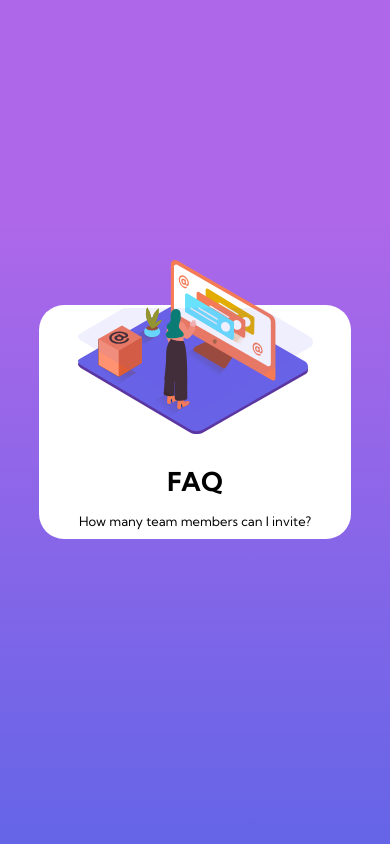
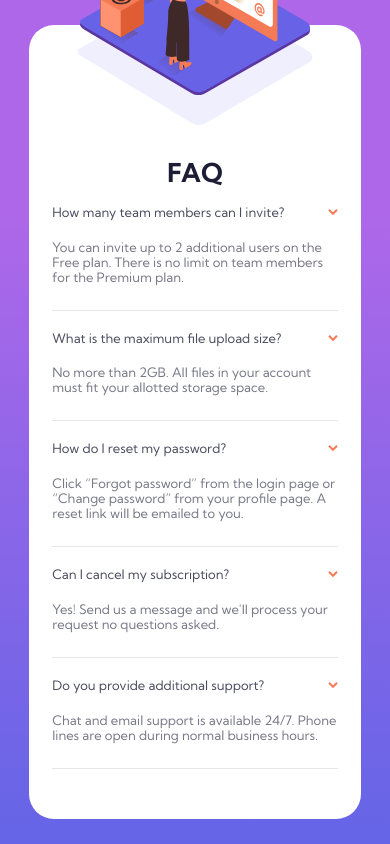
Before and after one commit to Lwmeek/FAQ-card, a plain HTML site: page index.html in a window 390 px wide. Drawn offline with Linux system fonts and the light colour scheme.

Commit message:
finishing mobile display all questions showing

```diff
--- a/css/styles.css
+++ b/css/styles.css
@@ -45,43 +45,93 @@ body {
 }
 
 .main-container {
-	width: 80%;
-	padding: 1rem;
+	width: 85%;
+	padding: 1rem 2.3rem;
 	background: white;
 	border-radius: 25px;
 	display: flex;
 	flex-direction: column;
 	justify-content: center;
 	align-items: center;
-	gap: 3rem;
 }
 
 /* Images */
 
 .woman {
 	width: 23rem;
-	position: absolute;
-	top: 26rem;
+	position: relative;
+	z-index: 1;
+	top: -11.5rem;
+	left: 50%;
+	translate: -50%;
+	margin-bottom: -10rem;
 }
 
 .img-shadow {
 	width: 23.5rem;
 	position: relative;
-	top: -0.7rem;
+	left: 50%;
+	translate: -50%;
+	top: -30rem;
+	margin-bottom: -30rem;
 }
 
 /* Content */
 
 .content {
+	display: flex;
+	flex-direction: column;
+	width: 100%;
+}
+
+h1 {
 	text-align: center;
+	margin-top: 3rem;
+	font-weight: 700;
+	color: var(--clr-vDark-desaturated-blue);
 }
+
+.question {
+	display: flex;
+	flex-direction: row;
+	justify-content: space-between;
+	align-items: center;
+	margin-bottom: 2rem;
+}
+
 h2 {
 	font-size: inherit;
 	font-weight: inherit;
+	text-align: left;
+	color: var(--clr-vDark-grayish-blue);
 }
 
-button {
+p {
+	text-align: left;
+	margin-bottom: 2.5rem;
+	color: var(--clr-dark-grayish-blue);
+}
+
+hr {
+	color: var(--clr-light-grayish-blue);
+	height: 1px;
+	border: 0;
+	background: var(--clr-light-grayish-blue);
+	margin-bottom: 2rem;
+}
+
+.last-line {
+	margin-bottom: 4rem;
+}
+
+/* Buttons */
+
+.btn {
 	background: transparent;
 	border: none;
 	cursor: pointer;
 }
+
+/*.hide {
+    display: none;
+}*/
--- a/index.html
+++ b/index.html
@@ -18,13 +18,69 @@
 		<div class="container">
 			<div class="main-container">
 				<div class="images">
-                    <img class="woman" src="images/illustration-woman-online-mobile.svg" alt="" />
+					<img
+						class="woman"
+						src="images/illustration-woman-online-mobile.svg"
+						alt=""
+					/>
 					<img class="img-shadow" src="images/bg-pattern-mobile.svg" alt="" />
 				</div>
 				<div class="content">
 					<h1>FAQ</h1>
 					<button class="btn">
+						<div class="question">
 							<h2>How many team members can I invite?</h2>
+							<img src="images/icon-arrow-down.svg" alt="" />
+						</div>
+						<p class="hide">
+							You can invite up to 2 additional users on the Free plan. There is
+							no limit on team members for the Premium plan.
+						</p>
+						<hr />
+					</button>
+					<button class="btn">
+						<div class="question">
+							<h2>What is the maximum file upload size?</h2>
+							<img src="images/icon-arrow-down.svg" alt="" />
+						</div>
+						<p class="hide">
+							No more than 2GB. All files in your account must fit your allotted
+							storage space.
+						</p>
+						<hr />
+					</button>
+					<button class="btn">
+						<div class="question">
+							<h2>How do I reset my password?</h2>
+							<img src="images/icon-arrow-down.svg" alt="" />
+						</div>
+						<p class="hide">
+							Click “Forgot password” from the login page or “Change password”
+							from your profile page. A reset link will be emailed to you.
+						</p>
+						<hr />
+					</button>
+					<button class="btn">
+						<div class="question">
+							<h2>Can I cancel my subscription?</h2>
+							<img src="images/icon-arrow-down.svg" alt="" />
+						</div>
+						<p class="hide">
+							Yes! Send us a message and we'll process your request no questions
+							asked.
+						</p>
+						<hr />
+					</button>
+					<button class="btn">
+						<div class="question">
+							<h2>Do you provide additional support?</h2>
+							<img class="arrow" src="images/icon-arrow-down.svg" alt="" />
+						</div>
+						<p class="hide">
+							Chat and email support is available 24/7. Phone lines are open
+							during normal business hours.
+						</p>
+						<hr class="last-line" />
 					</button>
 				</div>
 			</div>
```
Lines whose indentation alone changed are shown as unchanged.
